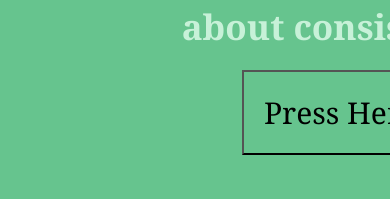
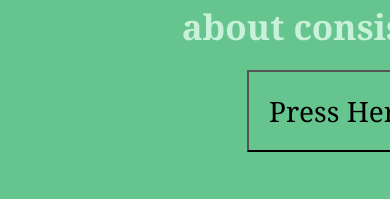
Before and after one commit to samwoodburnn/WorkoutWebpage, a plain HTML site: page index.html in a window 390 px wide. Shown: the part 1562-1761 px from the top of the page. Drawn offline with Linux system fonts and the light colour scheme.

Commit message:
Update styleWW.css

```diff
--- a/styleWW.css
+++ b/styleWW.css
@@ -290,7 +290,7 @@
 }
 
 @media screen and (max-width: 400px) {
-    .push__heading {
+    .push {
         font-size: 28px;
     }
 
```
